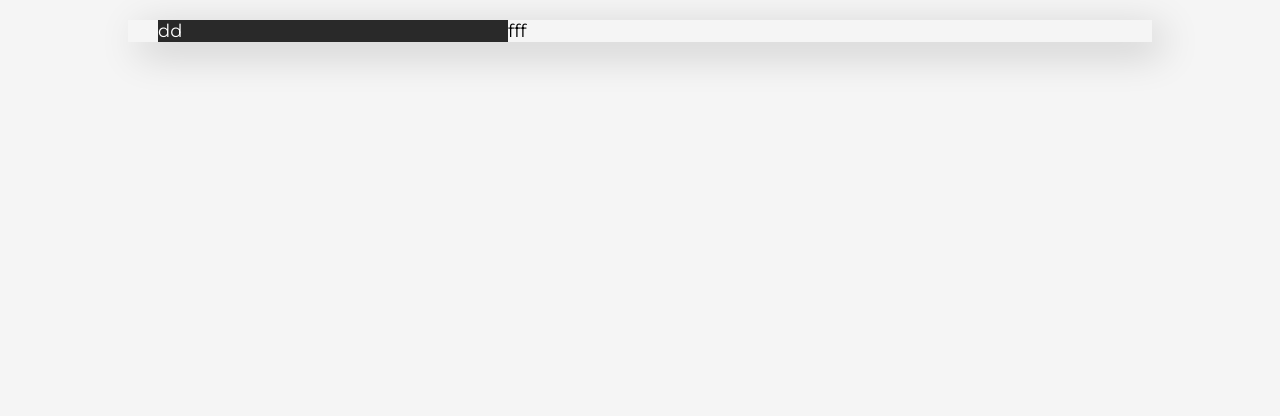
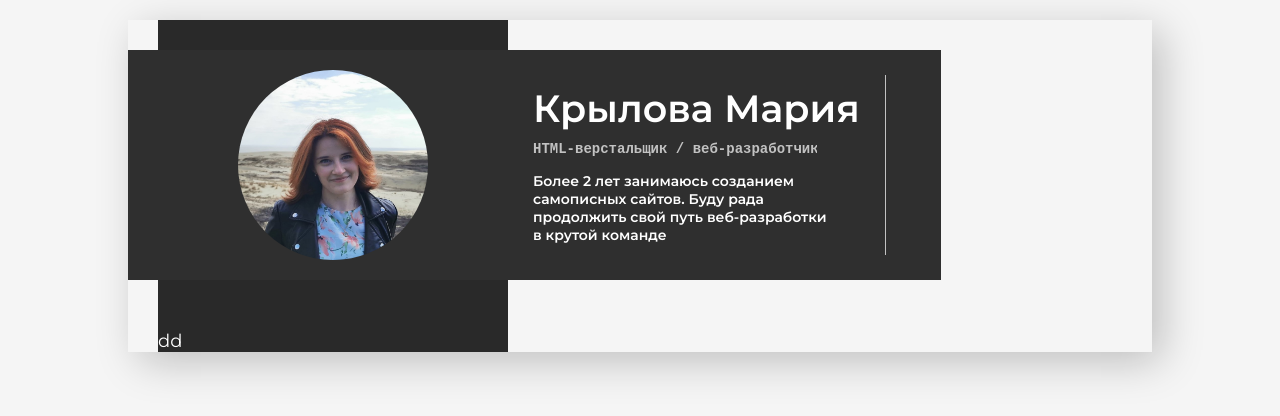
Before and after one commit to Krylovich/My-cv, a plain HTML site: page index.html in a window 1280 px wide. Drawn offline with Linux system fonts and the light colour scheme.

Commit message:
добавлен блок с дескриптором

```diff
--- a/assets/style.css
+++ b/assets/style.css
@@ -55,6 +55,7 @@ a {
     width: 350px;
     background-color: #292929;
     color: #fff;
+    padding-top: 310px;
 }
 
 .content-info-block {
@@ -64,7 +65,79 @@ a {
     left: 0;
 }
 
+/* Content Line */
 .content-info-block-line {
     display: flex;
     flex-direction: row;
+    padding: 0 30px;
 }
+
+.content-info-block-line img {
+  width: 190px;
+  height: 190px;
+  margin: 20px 80px;
+  border-radius: 150px;
+}
+
+.content-info-block-line-name {
+  margin: 35px 25px;
+  width: 327px;
+}
+
+.content-info-block-line-name h1 {
+  font-size: 38px;
+  color: #fff;
+  margin-bottom: 9px;
+}
+
+.content-info-block-line-name h4 {
+  width: 34ch;
+  font-family: monospace;
+  font-size: 14px;
+  color: #c2c2c2;
+  text-align: left;
+  margin-bottom: 15px;
+  white-space: nowrap;
+  overflow: hidden;
+  border-right: 2px solid white;
+  animation: cursor 0.75s step-end infinite, printed_text 5s steps(34);
+}
+
+.content-info-block-line-name p {
+  width: 294px;
+  font-size: 14px;
+  color: #fff;
+  font-weight: 600;
+  text-align: left;
+}
+
+@keyframes cursor {
+  0% {
+    border-color: #c2c2c2;
+  }
+
+  50% {
+    border-color: transparent;
+  }
+
+  100% {
+    border-color: #c2c2c2;
+  }
+}
+
+@keyframes printed_text {
+  from {
+    width: 0;
+  }
+}
+
+.content-info-block-line-contacts {
+  border-left: 1px solid #C2C2C2;
+  margin: 25px 0;
+}
+
+.content-info-block-line-contacts ul {
+  margin-left: 15px;
+  padding-left: 10px;
+  list-style: none;
+}
--- a/index.html
+++ b/index.html
@@ -16,13 +16,29 @@
         <div class="content-info-left">
             <div class="content-info-block">
                <div class="content-info-block-line">
-                 <img src="" alt="">
+                 <img src="assets/img/foto.jpg" alt="">
+                 <div class="content-info-block-line-name">
+                    <h1>Крылова Мария</h1>
+                    <h4>HTML-верстальщик / веб-разработчик</h4>
+                    <p>Более 2 лет занимаюсь созданием
+                        самописных сайтов. Буду рада
+                        продолжить свой путь веб-разработки
+                        в крутой команде</p>
+                 </div>
+                 <div class="content-info-block-line-contacts">
+                    <ul>
+                        <li></li>
+                        <li></li>
+                        <li></li>
+                    </ul>
+                 </div>
                </div>
             </div>
             dd
+
         </div>
         <div class="content-info-right">
-            fff
+
         </div>
         </div>
     </main>
```
Also changed, not shown: assets/img/foto.jpg (added).
